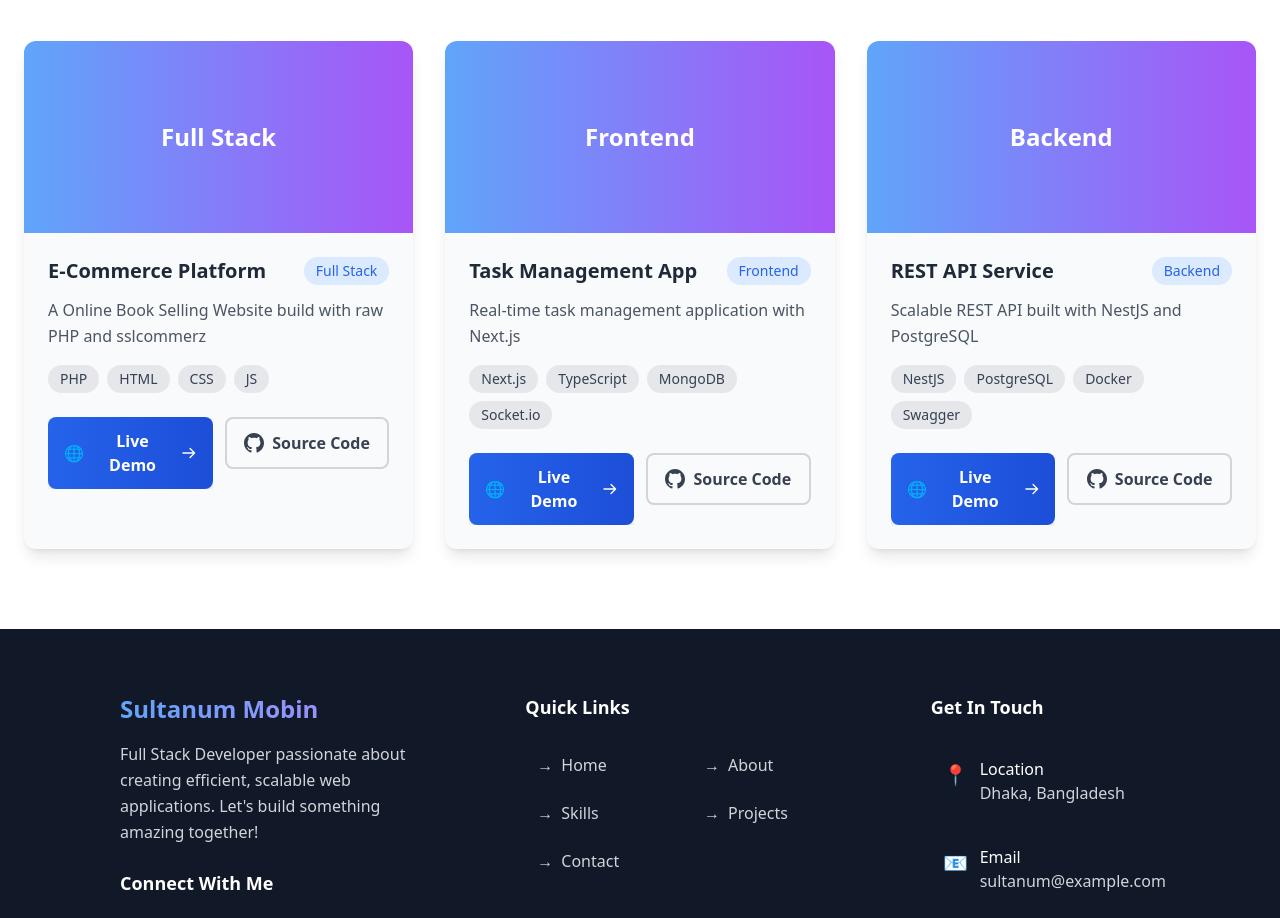
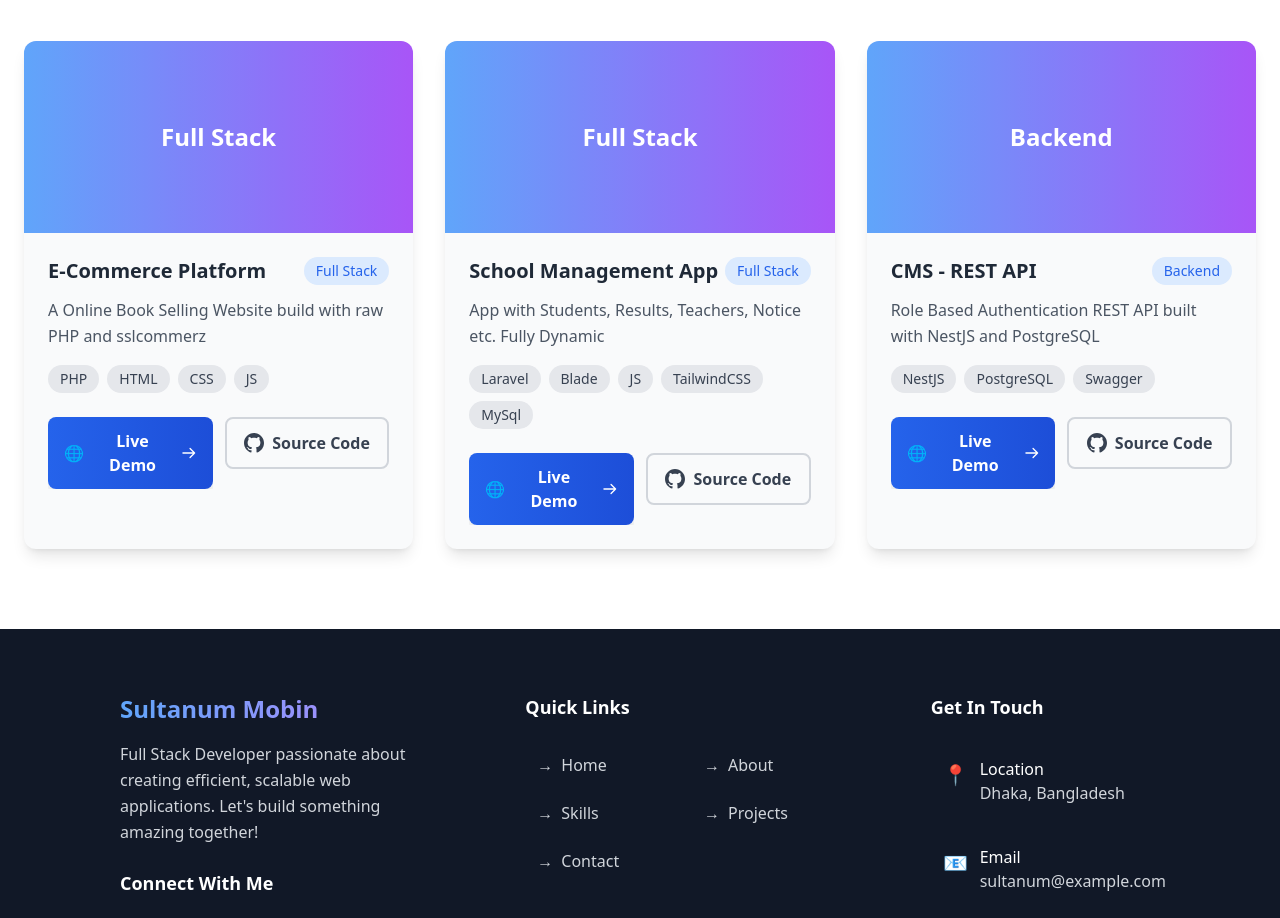
Before and after one commit to smsultan76/portfolio, a Next.js app: page / in a window 1280 px wide. Shown: the part 1860-2778 px from the top of the page. Built offline with nearby package versions, Linux system fonts and the light colour scheme.

Commit message:
Project Card details

```diff
--- a/app/components/Projects.tsx
+++ b/app/components/Projects.tsx
@@ -10,19 +10,19 @@ const projects = [
     source: 'https://github.com/smsultan76',
   },
   {
-    title: 'Task Management App',
-    description: 'Real-time task management application with Next.js',
-    technologies: ['Next.js', 'TypeScript', 'MongoDB', 'Socket.io'],
-    category: 'Frontend',
+    title: 'School Management App',
+    description: 'App with Students, Results, Teachers, Notice etc. Fully Dynamic',
+    technologies: ['Laravel', 'Blade', 'JS', 'TailwindCSS', 'MySql'],
+    category: 'Full Stack',
     live: 'https://sunriseschool.free.nf/',
     source: 'https://github.com/smsultan76',
   },
   {
-    title: 'REST API Service',
-    description: 'Scalable REST API built with NestJS and PostgreSQL',
-    technologies: ['NestJS', 'PostgreSQL', 'Docker', 'Swagger'],
+    title: 'CMS - REST API ',
+    description: 'Role Based Authentication REST API built with NestJS and PostgreSQL',
+    technologies: ['NestJS', 'PostgreSQL', 'Swagger'],
     category: 'Backend',
-    source: 'https://github.com/smsultan76',
+    source: 'https://github.com/smsultan76/CMS-Backend',
   },
 ];
 
```
